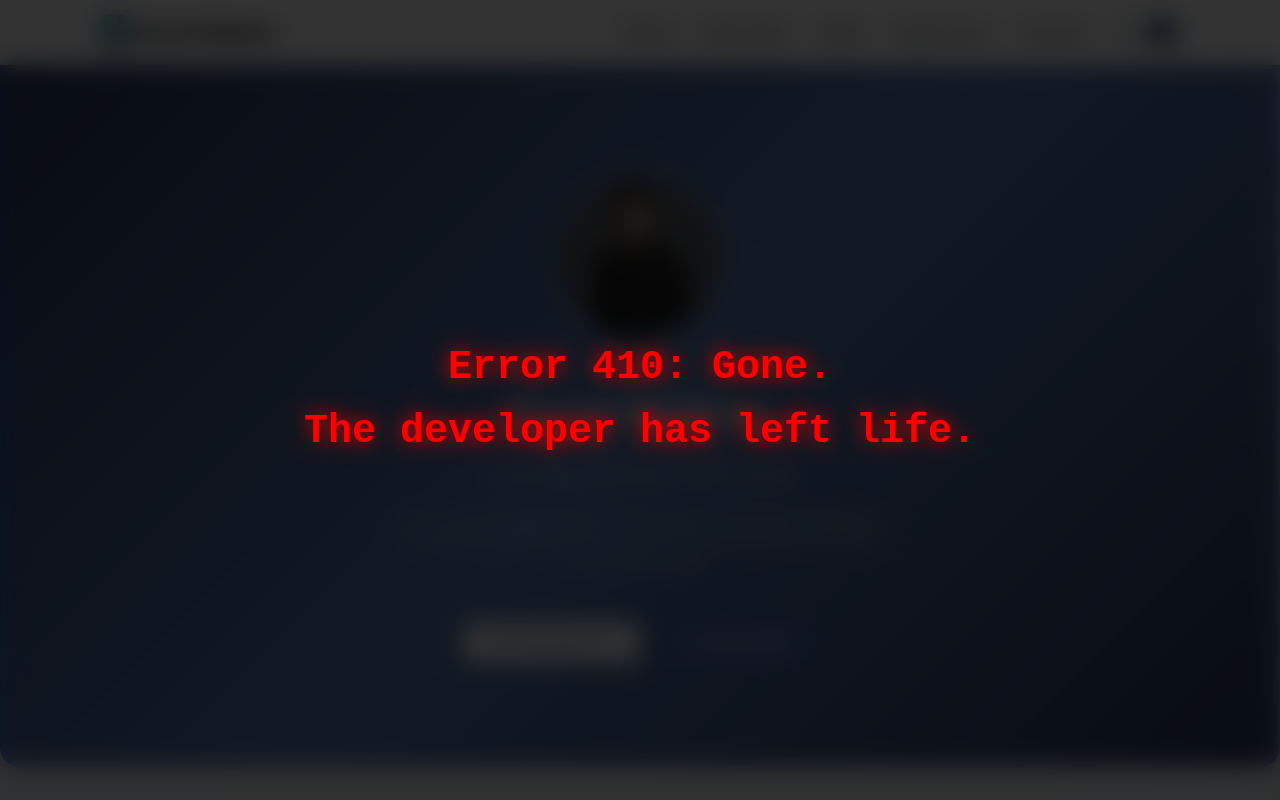
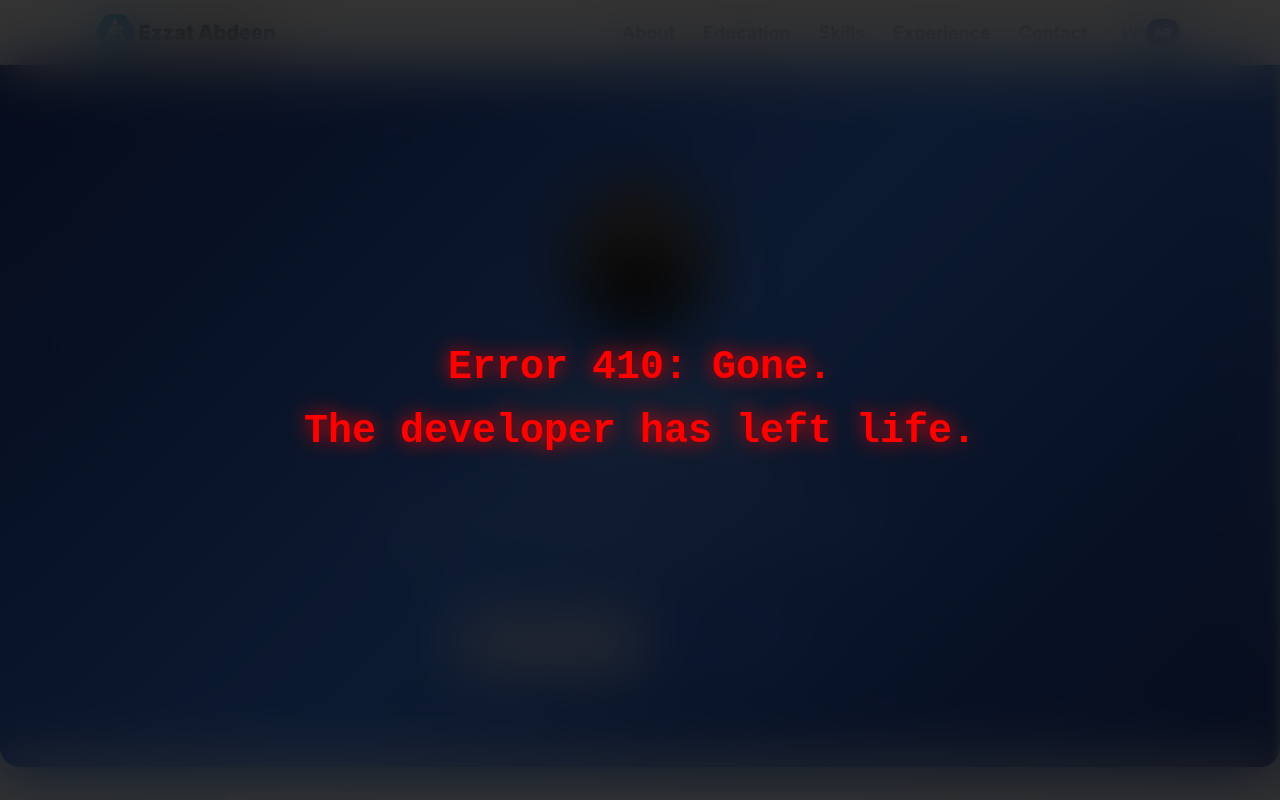
Before and after one commit to ezzatabdeen-dev/protfolio, a Next.js app: page /en in a window 1280 px wide. Shown: the top 800 px of the page. Built offline with nearby package versions, Linux system fonts and the light colour scheme.

Commit message:
Update backdrop filter blur intensity
Increased the blur effect on the backdrop filter.

```diff
--- a/src/components/About/Freeze.module.css
+++ b/src/components/About/Freeze.module.css
@@ -5,9 +5,8 @@
   width: 100vw;
   height: 100vh;
   background: rgba(0, 0, 0,.8);
-  backdrop-filter: blur(12px) saturate(50%);
-  -webkit-backdrop-filter: blur(12px) saturate(50%);
-
+  backdrop-filter: blur(30px);
+    -webkit-backdrop-filter: blur(30px);
   display: flex;
   justify-content: center;
   align-items: center;
```
